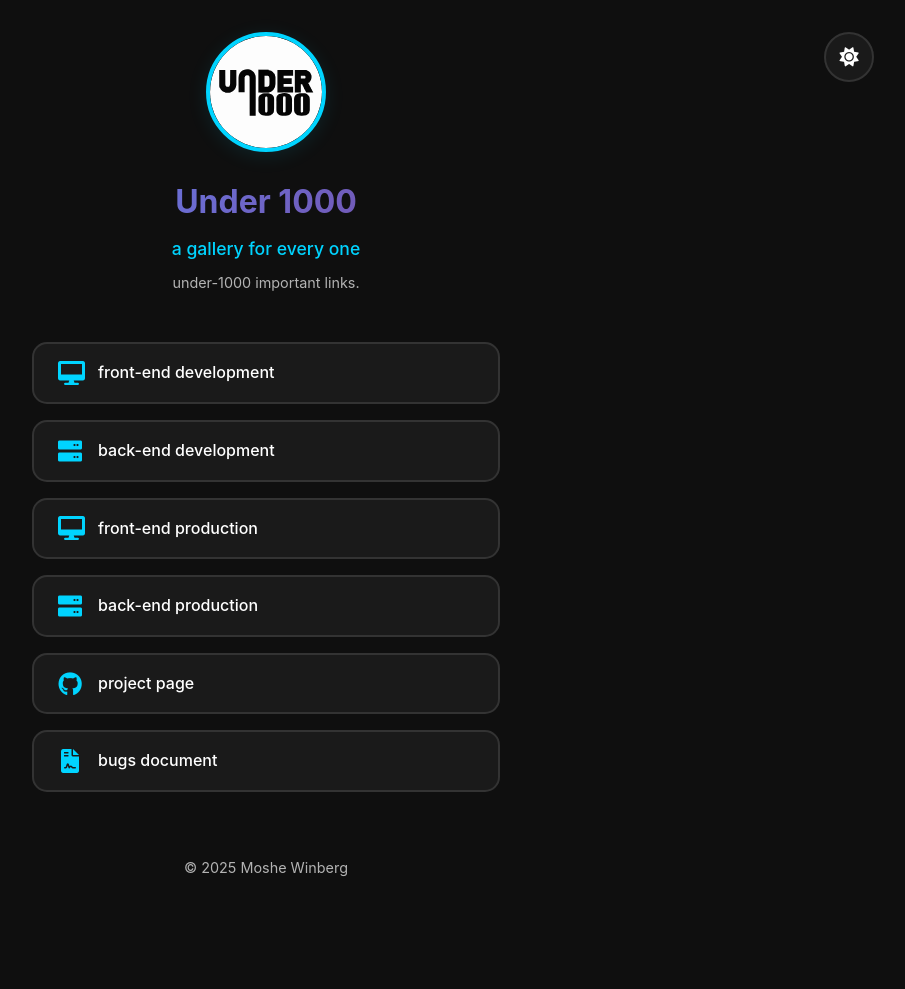
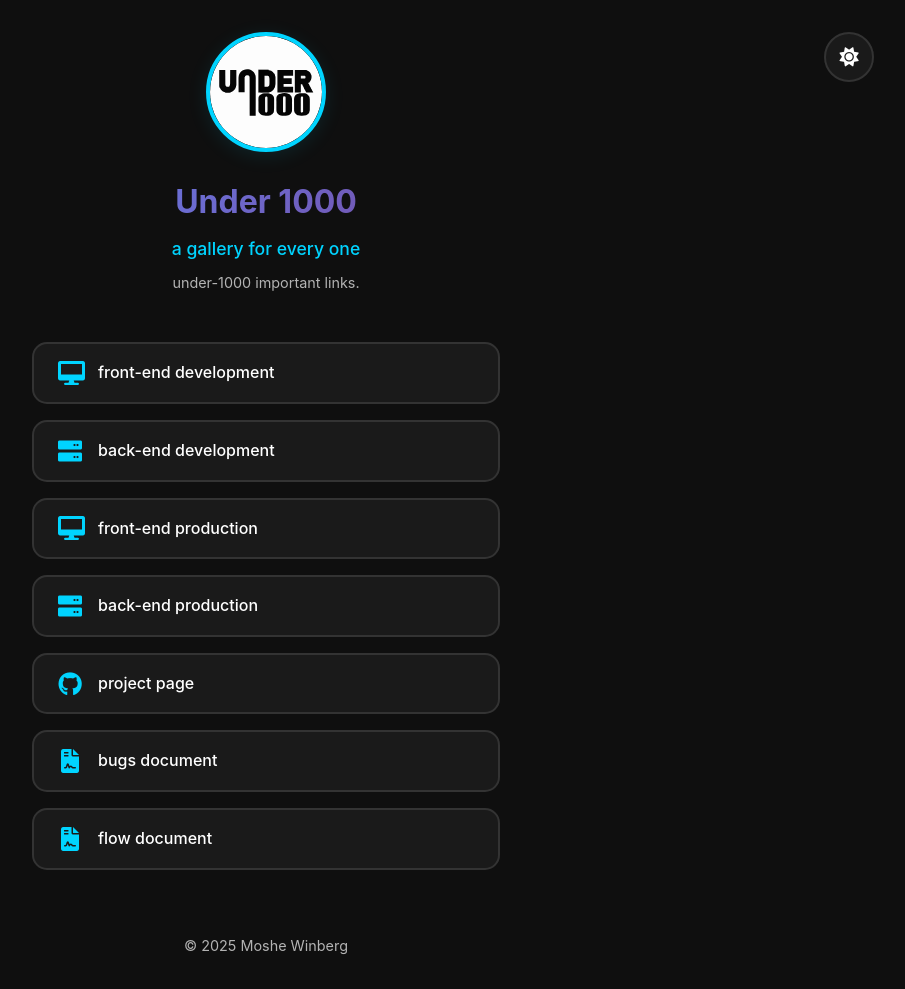
Before and after one commit to UNDER-1000/.github, a plain HTML site: page index.html in a window 1280 px wide. Shown: the whole page, without its empty margins (374-1279 px from the left). Before the commit the page ends 911 px from the top, so only its background shows below. Drawn offline with nearby package versions, Linux system fonts and the light colour scheme.

Commit message:
feat: Add link to flow document in links section

```diff
--- a/index.html
+++ b/index.html
@@ -74,6 +74,12 @@
                 <span>bugs document</span>
                 <i class="fas fa-external-link-alt"></i>
             </a>
+            <a href="https://docs.google.com/spreadsheets/d/1ac-F4EuG0xNURYlyqoRrD45prj-3_2oqmD65LH27tos/edit?gid=722088586#gid=722088586"
+                class="link-item" data-aos="fade-up" data-aos-delay="500"  target="_blank" rel="noopener noreferrer">
+                <i class="fa-solid fa-file-contract" width="24" height="24"></i>
+                <span>flow document</span>
+                <i class="fas fa-external-link-alt"></i>
+            </a>
 
         </div>
         <!-- Footer -->
```
